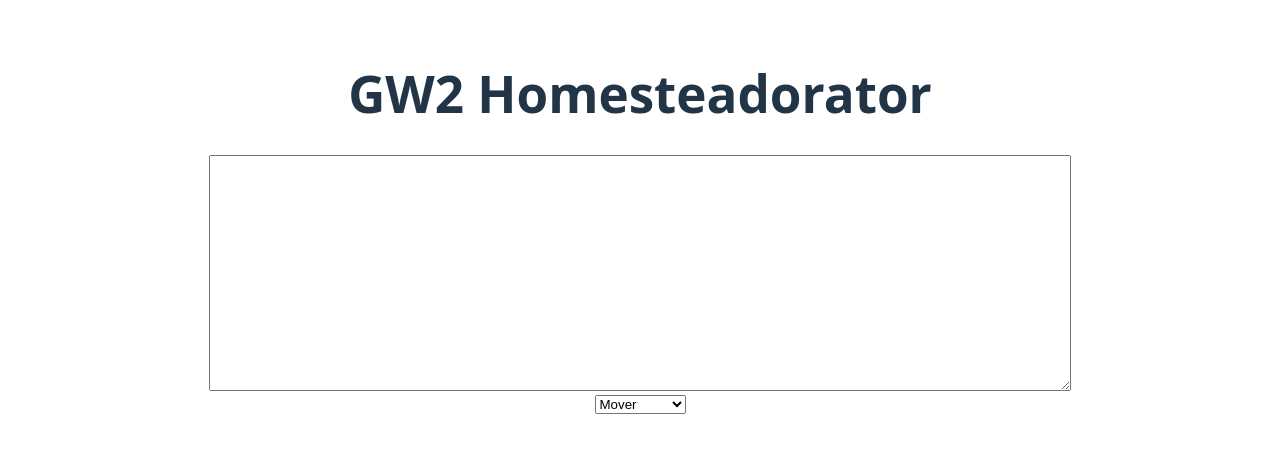
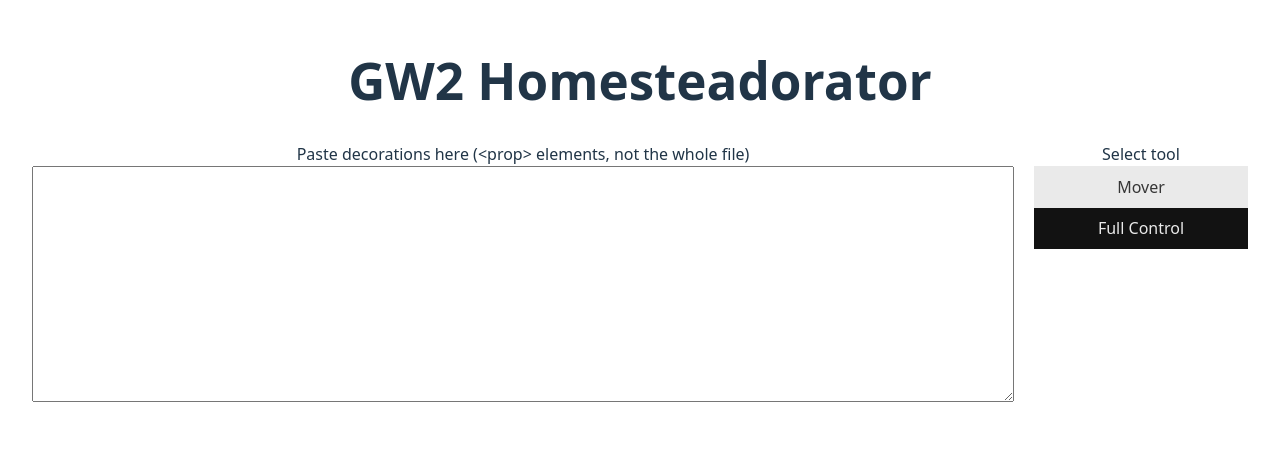
Before and after one commit to michpetrov/gw2-homesteadorator, a React (Vite) app: page / in a window 1280 px wide. Shown: the part 177-630 px from the top of the page. Built offline with nearby package versions, Linux system fonts and the light colour scheme.

Commit message:
organize tools, adjust CSS

```diff
--- a/src/App.css
+++ b/src/App.css
@@ -5,60 +5,46 @@
   text-align: center;
 }
 
-.content {
-  display: flex;
-  flex-direction: column;
-  flex-wrap: wrap;
+.controls {
+  display: grid;
+  grid-template-columns: 3fr 1fr;
+  grid-column-gap: 20px;
+  grid-row-gap: 20px;
 
-  h1 {
-    flex: 1 1 100%;
-  }
-
-  .list-text  {
-    display: flex;
-    flex: 1 1 25%;
-    flex-direction: row;
+  .tool-control {
+    grid-column-start: 1;
+    grid-column-end: 3;
   }
 }
 
-.list-text .checkbox-list {
-  display: flex;
-  flex: 1;
-  list-style-position: inside;
-  text-align: left;
-}
-
-.list-text textarea {
-  flex: 3;
+.controls textarea {
   font-size: x-large;
 }
 
-.card {
-  padding: 2em;
-  display: flex;
-  flex-wrap: wrap;
-  justify-content: center;
-  align-items: baseline;
-  flex-direction: row;
+.controls menu {
+  list-style: none;
+  width: 100%;
+  margin: 0;
+  padding: 0;
+
+  button {
+    width: 100%;
+    background-color: #121212;
+    color: #eaeaea;
+    border: unset;
+    border-radius: unset;
+
+    &:focus {
+      outline: none;
     }
 
-.card-child {
-  margin: 4px;
-  flex: 1 1 30%;
-  display: flex;
-  justify-content: center;
-  flex-wrap: wrap;
-  flex-direction: column;
+    &.active, &.active:hover {
+      color: #363636;
+      background-color: #eaeaea;
     }
 
-.x-axis {
-  accent-color: red;
+    &:hover {
+      background-color: #363636;
     }
-
-.y-axis {
-  accent-color: green;
   }
-
-.z-axis {
-  accent-color: blue;
 }
--- a/src/App.jsx
+++ b/src/App.jsx
@@ -4,8 +4,6 @@
 import './App.css'
 
 const LB = "\n"
-
-
 
 function App() {
   const [xml, setXml] = useState("")
@@ -17,10 +15,12 @@
   return (
     <div className="content">
       <h1>GW2 Homesteadorator</h1>
-      <div className="list-text">
-        <textarea id="xml" name="xml" value={xml} onChange={e => setXml(e.target.value)} cols="70" rows="10"/>
+      <div className="controls">
+        <label>Paste decorations here (&lt;prop&gt; elements, not the whole file)
+          <textarea id="xml" name="xml" value={xml} onChange={e => setXml(e.target.value)} cols="80" rows="10"/>
+        </label>
+        <ControlPanel decs={decs} setDecs={setDecs} />
       </div>
-      <ControlPanel decs={decs} setDecs={setDecs} />
     </div>
   )
 }
--- a/src/ControlPanel.jsx
+++ b/src/ControlPanel.jsx
@@ -1,11 +1,11 @@
 import { useState } from 'react'
 import ToolControlContext from './ToolControlContext.jsx'
-import FullControl from './FullControl.jsx'
-import Mover from './Mover.jsx'
+import FullControl from './tools/FullControl.jsx'
+import Mover from './tools/Mover.jsx'
 
 const tools = {
-  'full-control': <FullControl/>,
-  'mover': <Mover/>
+  'mover': <Mover/>,
+  'full-control': <FullControl/>
 }
 
 const name = (n) => {
@@ -18,17 +18,22 @@
 
   let options = []
   Object.keys(tools).forEach((o,i) => {
-    options.push(<option key={i} value={o}>{name(o)}</option>)
+    options.push(<li key={i}><button onClick={e => setTool(o)} className={o === tool ? 'active' : ''}>{name(o)}</button></li>)
   })
 
   return (
-    <div id="control-panel">
-      <select id="tool-select" value={tool} onChange={e => setTool(e.target.value)}>
-        {options}
-      </select>
-      <ToolControlContext value={{...state}}>
-        {state.decs.length != 0 && tools[tool]}
-      </ToolControlContext>
-    </div>
+    <>
+      <div>
+        <span className="label">Select tool</span>
+        <menu id="tool-select">
+          {options}
+        </menu>
+      </div>
+      <div className={`tool-control ${tool}`}>
+        <ToolControlContext value={{...state}}>
+          {state.decs.length != 0 && tools[tool]}
+        </ToolControlContext>
+      </div>
+    </>
   )
 }
--- /dev/null
+++ b/src/tools/full-control.css
@@ -0,0 +1,11 @@
+.x-axis {
+  accent-color: red;
+}
+
+.y-axis {
+  accent-color: green;
+}
+
+.z-axis {
+  accent-color: blue;
+}
```
Also changed, not shown: src/tools/FullControl.jsx (renamed from src/FullControl.jsx, +4 -4 lines), src/tools/Mover.jsx (renamed from src/Mover.jsx, +4 -3 lines). Lines whose indentation alone changed are shown as unchanged.
